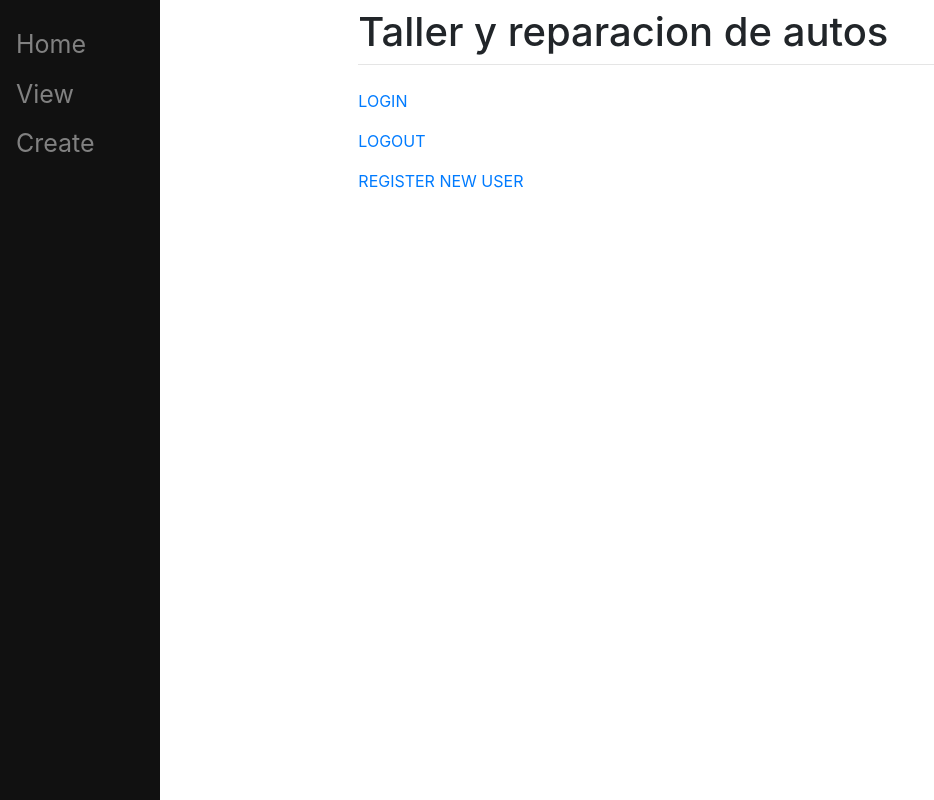
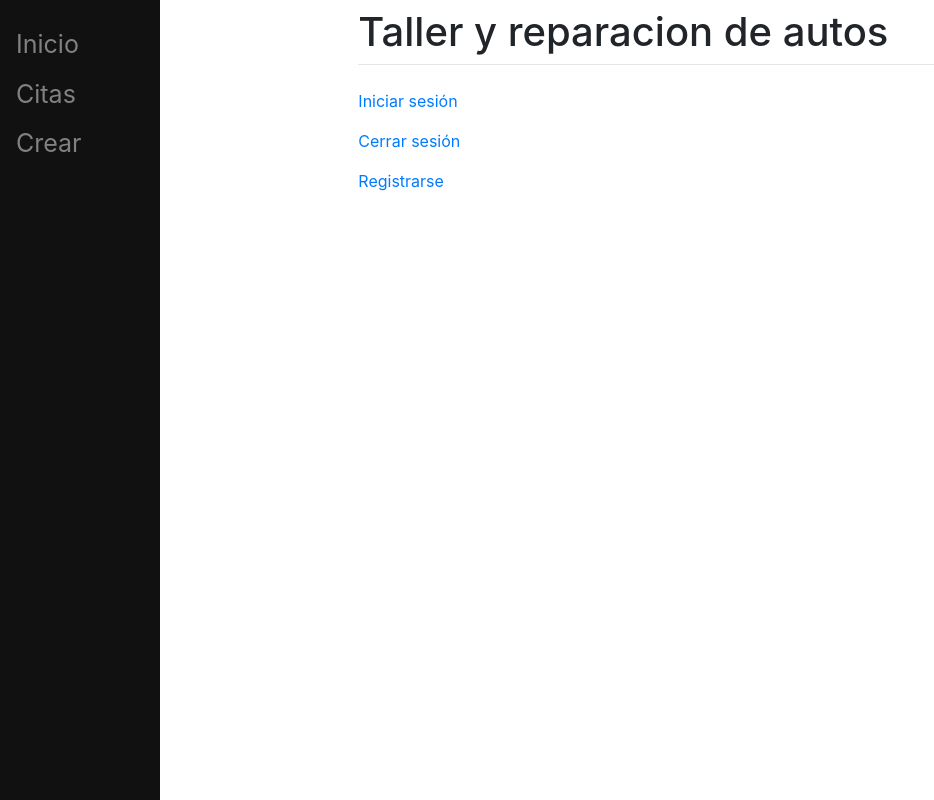
Before and after one commit to Mikolenn/Mechanic-WebSite, a Django app: page / in a window 1280 px wide. Shown: the whole page, without its empty margins (0-934 px from the left). Run offline with Django 3.2, Linux system fonts and the light colour scheme; some libraries are stand-ins or nearby versions.

Commit message:
Detalles visuales

```diff
--- a/appointments/templates/base.html
+++ b/appointments/templates/base.html
@@ -49,9 +49,9 @@
 <body>
   <!-- Side navigation -->
   <div class="sidenav">
-    <a href="/">Home</a>
-    <a href="/view">View</a>
-    <a href="/create">Create</a>
+    <a href="/">Inicio</a>
+    <a href="/view">Citas</a>
+    <a href="/create">Crear</a>
   </div>
 
   <!-- Page content -->
--- a/appointments/templates/create.html
+++ b/appointments/templates/create.html
@@ -1,7 +1,7 @@
 {% extends 'base.html' %}
 {% load widget_tweaks %}
 {% block title %}
-Create New car
+Crear nueva cita
 {% endblock %}
 
 
--- a/appointments/templates/home.html
+++ b/appointments/templates/home.html
@@ -1,10 +1,10 @@
 {% extends "base.html" %}
 
-{% block title %} View {% endblock %}
+{% block title %} Taller MemoCardo {% endblock %}
 
 
 {% block content %}
-  <p><a href="/login">LOGIN</a></p>
-  <p><a href="/logout">LOGOUT</a></p>
-  <p><a href="/register">REGISTER NEW USER</a></p>
+  <p><a href="/login">Iniciar sesión</a></p>
+  <p><a href="/logout">Cerrar sesión</a></p>
+  <p><a href="/register">Registrarse</a></p>
 {%endblock%}
--- a/appointments/templates/views.html
+++ b/appointments/templates/views.html
@@ -1,6 +1,6 @@
 {% extends "base.html" %}
 
-{% block title %} View {% endblock %}
+{% block title %} Citas {% endblock %}
 
 {% block content %}
   <div class="container">
```
Also changed, not shown: db.sqlite3.
